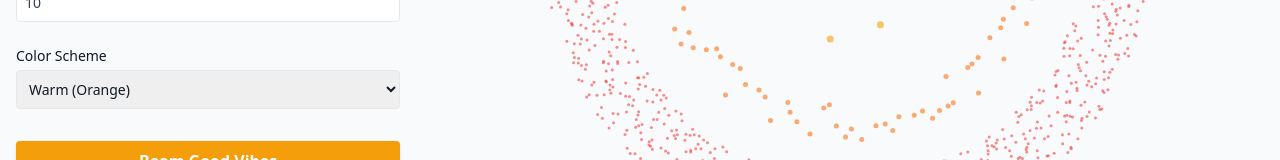
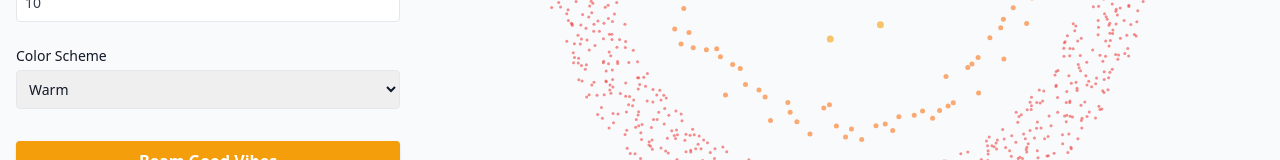
Before and after one commit to jordanquaglia/ripplemap, a React (Vite) app: page / in a window 1280 px wide. Shown: the part 372-532 px from the top of the page. Built offline with nearby package versions, Linux system fonts and the light colour scheme; the HTML template or start-up script is replaced by a standard one.

Commit message:
Update App.jsx

```diff
--- a/src/App.jsx
+++ b/src/App.jsx
@@ -314,8 +314,8 @@ const ConnectionVisualizer = () => {
             value={colorScheme}
             onChange={(e) => setColorScheme(e.target.value)}
           >
-            <option value="default">Warm (Orange)</option>
-            <option value="cool">Cool (Indigo)</option>
+            <option value="default">Warm</option>
+            <option value="cool">Cool</option>
             <option value="forest">Forest</option>
             <option value="ocean">Ocean</option>
             <option value="dusk">Dusk</option>
```
